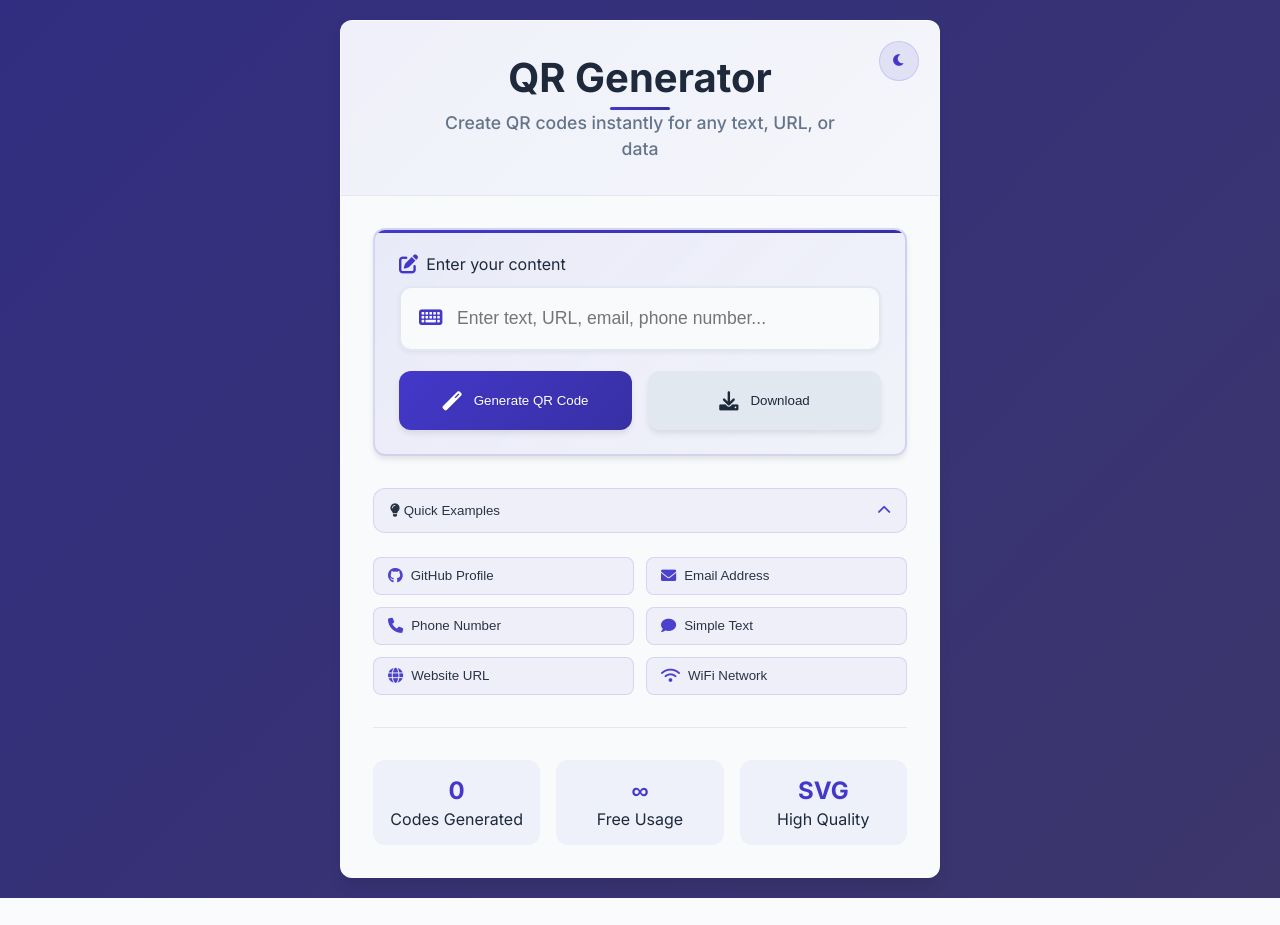
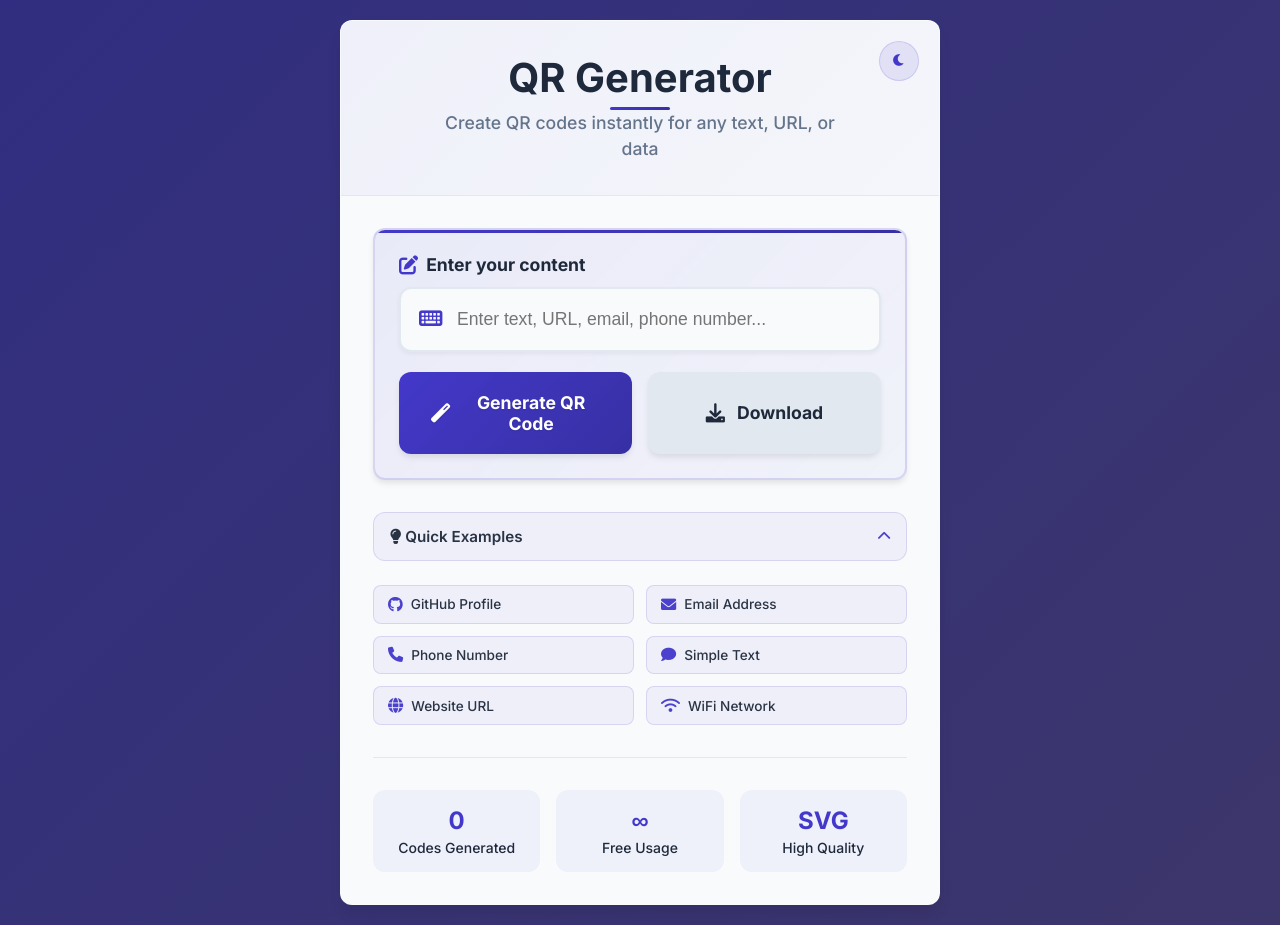
Before and after one commit to TheCodeKeep/web-qr-generator, a Flask app: page / in a window 1280 px wide, after a click on "Quick Examples". Before the commit the page ends 898 px from the top, so only its background shows below. Run offline with Flask 3, Linux system fonts and the light colour scheme.

Commit message:
fix: adjust border properties and improve font styling in components for consistency

```diff
--- a/static/css/base.css
+++ b/static/css/base.css
@@ -32,6 +32,7 @@ body {
 
 [data-theme="dark"] .container {
     box-shadow: 0 25px 50px -12px rgba(0, 0, 0, 0.25);
+    border: 1px solid rgba(255, 255, 255, 0.1);
 }
 
 .content {
--- a/static/css/components.css
+++ b/static/css/components.css
@@ -11,7 +11,10 @@
 .header::before {
     content: '';
     position: absolute;
-    inset: 0;
+    top: 0;
+    left: 0;
+    right: 0;
+    bottom: 0;
     background: linear-gradient(135deg, rgba(67, 56, 202, 0.05) 0%, rgba(67, 56, 202, 0.02) 100%);
     pointer-events: none;
 }
@@ -130,7 +133,9 @@
     border: 1px solid rgba(67, 56, 202, 0.15);
     border-radius: var(--border-radius);
     color: var(--text-primary);
-    font: 600 0.95rem inherit;
+    font-weight: 600;
+    font-size: 0.95rem;
+    font-family: inherit;
     cursor: pointer;
     transition: var(--transition);
 }
@@ -154,10 +159,12 @@
     transition: transform 0.3s ease;
     color: var(--primary-color);
     font-size: 0.875rem;
+    opacity: 1;
 }
 
 .expand-icon.expanded {
     transform: rotate(180deg);
+    opacity: 1;
 }
 
 .suggestions-content {
@@ -191,7 +198,9 @@
     border-radius: 8px;
     cursor: pointer;
     transition: var(--transition);
-    font: 500 0.85rem inherit;
+    font-weight: 500;
+    font-size: 0.85rem;
+    font-family: inherit;
     color: var(--text-primary);
     display: flex;
     align-items: center;
@@ -229,6 +238,7 @@
     color: var(--primary-color);
     font-size: 0.95rem;
     flex-shrink: 0;
+    opacity: 1;
 }
 
 /* Form Elements */
@@ -236,7 +246,9 @@
     display: flex;
     align-items: center;
     gap: 0.5rem;
-    font: 700 1.1rem inherit;
+    font-weight: 700;
+    font-size: 1.1rem;
+    font-family: inherit;
     margin-bottom: 0.75rem;
     color: var(--text-primary);
 }
@@ -244,6 +256,7 @@
 .input-label i {
     color: var(--primary-color);
     font-size: 1.2rem;
+    opacity: 1;
 }
 
 .input-wrapper {
@@ -281,6 +294,7 @@
     transform: translateY(-50%);
     color: var(--primary-color);
     font-size: 1.3rem;
+    opacity: 1;
 }
 
 /* Buttons */
@@ -293,7 +307,9 @@
 .btn {
     flex: 1;
     padding: 1.25rem 2rem;
-    font: 700 1.1rem inherit;
+    font-weight: 700;
+    font-size: 1.1rem;
+    font-family: inherit;
     border: none;
     border-radius: var(--border-radius);
     cursor: pointer;
@@ -345,6 +361,7 @@
 
 .btn i {
     font-size: 1.2rem;
+    opacity: 1;
 }
 
 /* QR Output */
@@ -378,7 +395,6 @@
 .success-message, .error-message {
     padding: 1rem;
     border-radius: var(--border-radius);
-    border: 1px solid;
     margin-bottom: 1rem;
     display: flex;
     align-items: center;
@@ -389,13 +405,13 @@
 .success-message {
     background: rgba(16, 185, 129, 0.1);
     color: var(--success-color);
-    border-color: rgba(16, 185, 129, 0.2);
+    border: 1px solid rgba(16, 185, 129, 0.2);
 }
 
 .error-message {
     background: rgba(239, 68, 68, 0.1);
     color: var(--error-color);
-    border-color: rgba(239, 68, 68, 0.2);
+    border: 1px solid rgba(239, 68, 68, 0.2);
 }
 
 .success-message.fade-out, .error-message.fade-out {
@@ -432,7 +448,9 @@
 }
 
 .stat-label {
-    font: 500 0.875rem inherit;
+    font-weight: 500;
+    font-size: 0.875rem;
+    font-family: inherit;
     color: var(--text-primary);
     margin-top: 0.25rem;
 }
@@ -450,7 +468,7 @@
 [data-theme="dark"] .expandable-header:focus,
 [data-theme="dark"] .suggestion-item:focus,
 [data-theme="dark"] .btn:focus {
-    outline: 3px solid rgba(139, 92, 246, 0.6);
+    outline: 2px solid rgba(139, 92, 246, 0.6);
 }
 
 .suggestion-item:focus {
```
